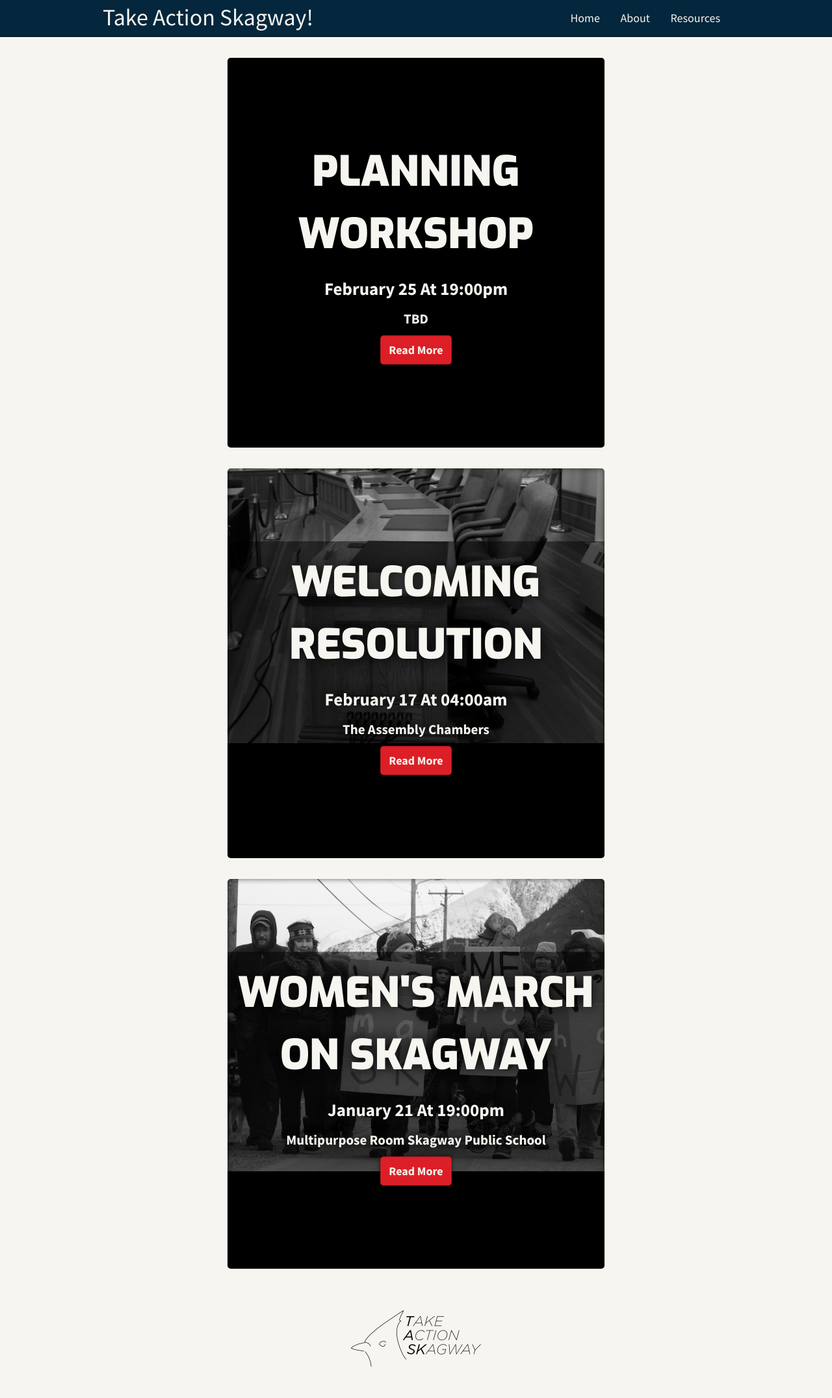
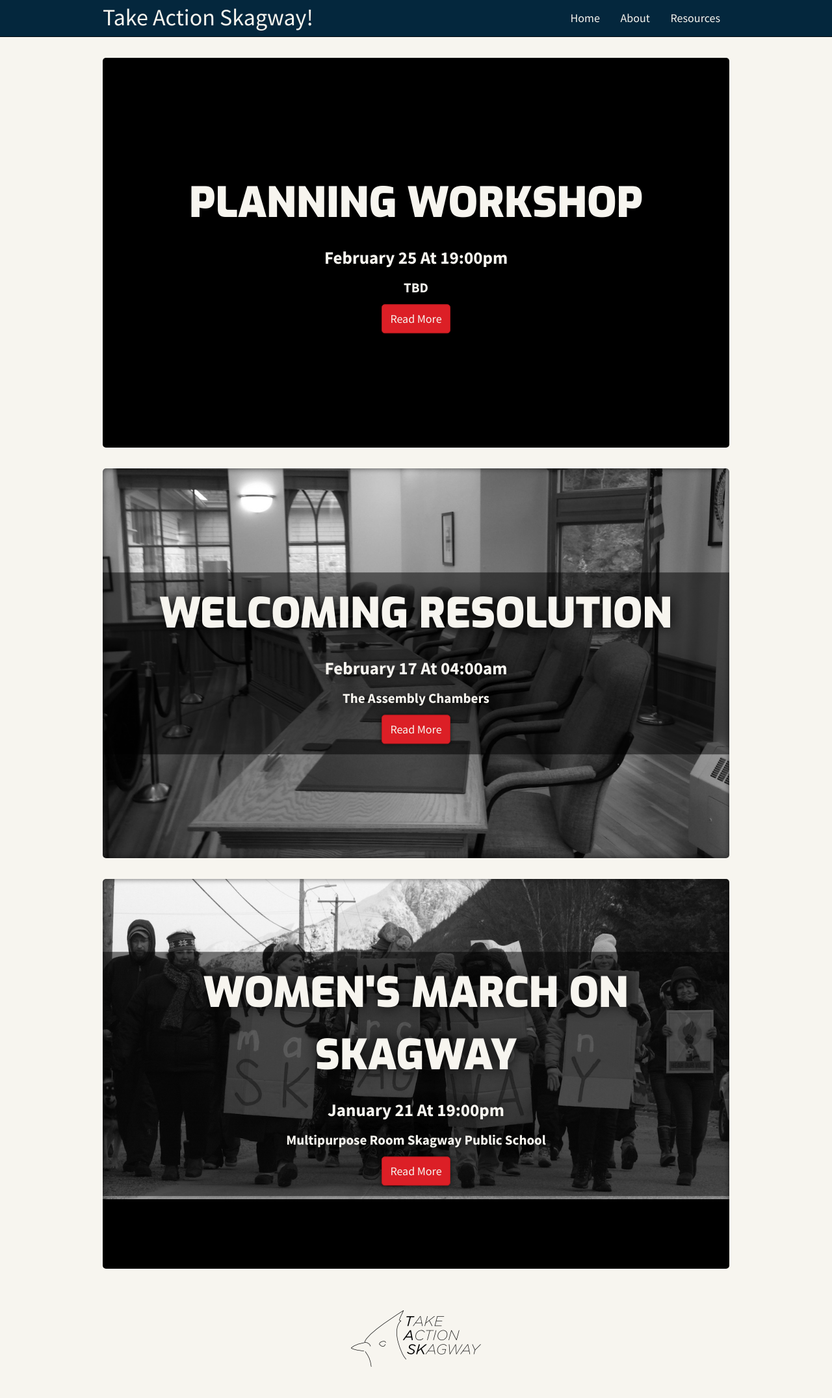
Before and after one commit to simonv3/take-action-skagway, a Jekyll site: the page built from index.html, in a window 1280 px wide. Shown: the whole page at 65% size. Built offline with Jekyll 4.4.1, drawn with Linux system fonts in a browser that asks for light colours; nearby versions of some CDN libraries; comment, search, counter and statistics services are not loaded.

Commit message:
Fix to page-content width

```diff
--- a/_layouts/page.html
+++ b/_layouts/page.html
@@ -7,7 +7,7 @@ layout: default
     <h1 class="post-title">{{ page.title }}</h1>
   </header>
 
-  <article class="page-content">
+  <article class="post-content">
     {{ content }}
   </article>
 
--- a/_sass/_post.scss
+++ b/_sass/_post.scss
@@ -6,8 +6,7 @@
   color: $header-color;
 }
 
-.post-content,
-.page-content {
+.post-content {
   max-width: 640px;
 
   a {
```
